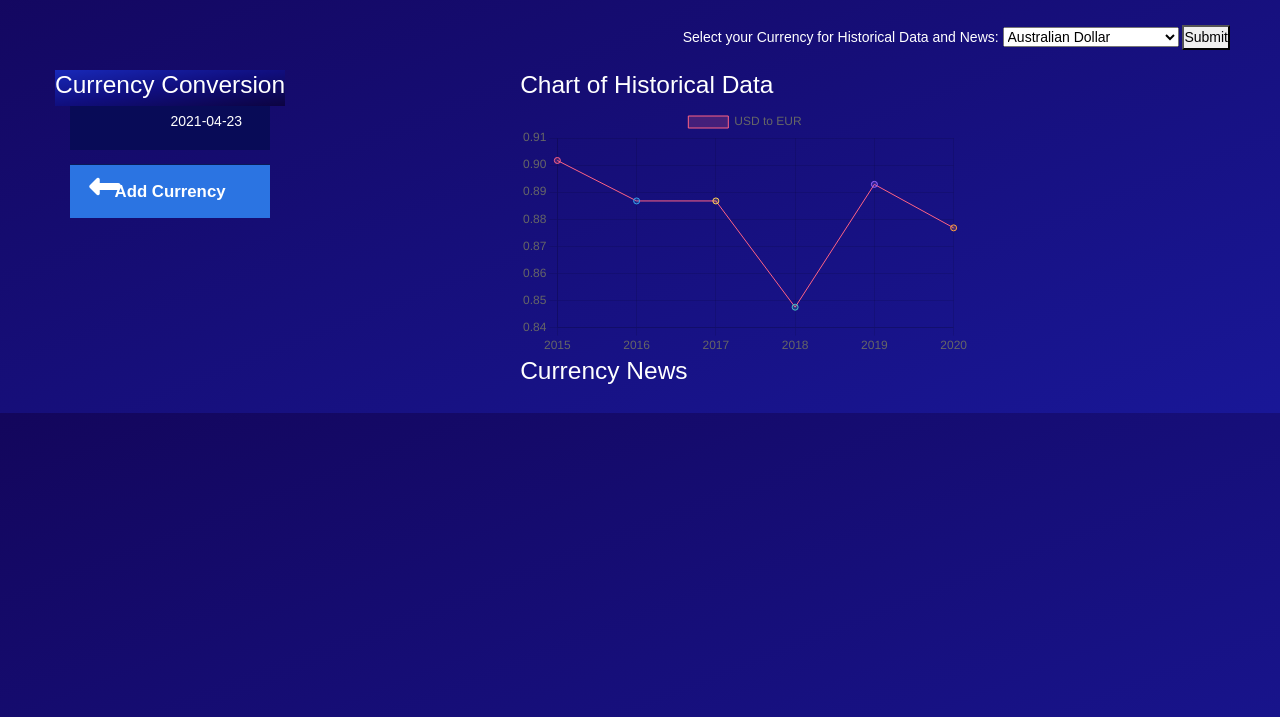
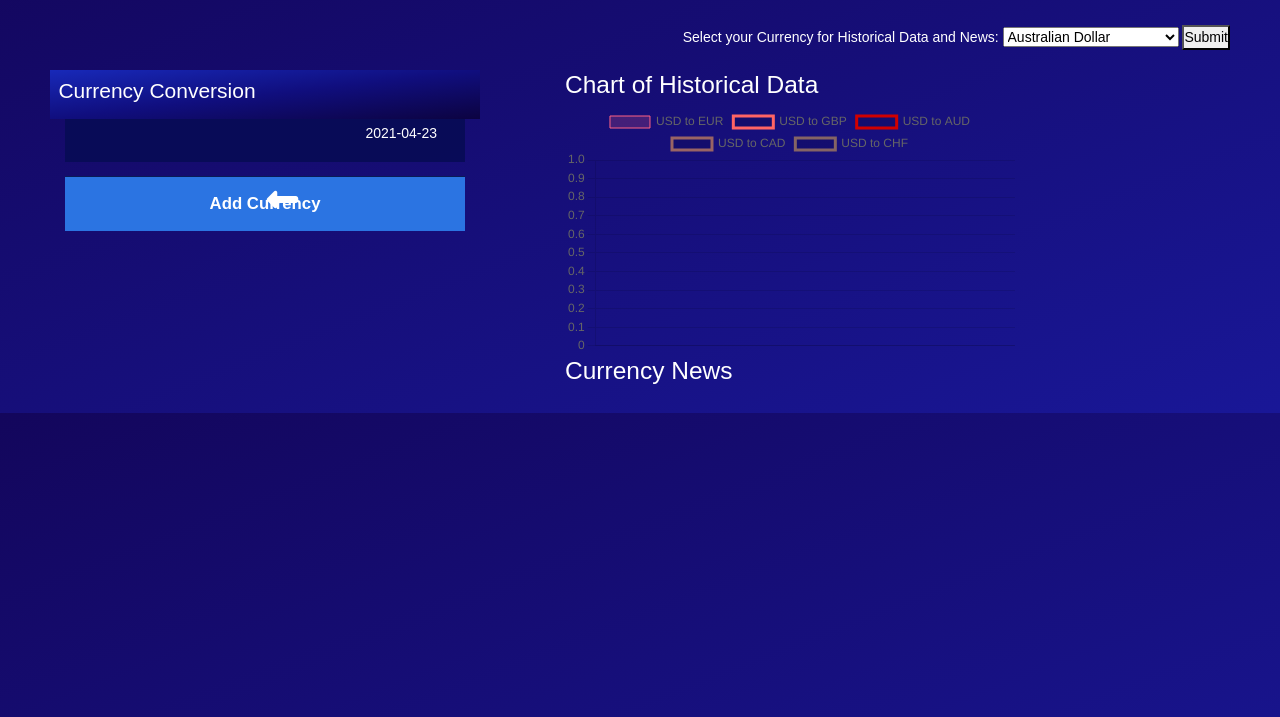
Before and after one commit to amaresch52/Project-1-Currency-Exchange, a plain HTML site: page index.html in a window 1280 px wide. Shown: the part 83-800 px from the top of the page. Drawn offline with nearby package versions, Linux system fonts and the light colour scheme; no server answers.

Commit message:
working againgit status!

```diff
--- a/assets/graph.js
+++ b/assets/graph.js
@@ -1,70 +1,134 @@
+var urlYear = [
+  "2017-04-01",
+  "2018-04-01",
+  "2019-04-01",
+  "2020-04-01",
+  "2021-04-01",
+];
+var rateEUR = [];
+var rateGBP = [];
+var rateAUD = [];
+var rateCAD = [];
+var rateCHF = [];
+var chartDate = [];
+var apiYear;
+var myChart;
+async function createChart() {
+  await chart();
 
-function chart(){
-  var ctx = document.getElementById('myChart').getContext('2d');
-var myChart = new Chart(ctx, {
-    type: 'line',
-    data: {
-        labels: ['2015', '2016', '2017', '2018', '2019', '2020'],
-        datasets: [{
-            label: 'USD to EUR',
-            data: [.901699, .886758, .886758, .847541, .892882, .876819],
-            backgroundColor: [
-                'rgba(255, 99, 132, 0.2)',
-                'rgba(54, 162, 235, 0.2)',
-                'rgba(255, 206, 86, 0.2)',
-                'rgba(75, 192, 192, 0.2)',
-                'rgba(153, 102, 255, 0.2)',
-                'rgba(255, 159, 64, 0.2)'
-            ],
-            borderColor: [
-                'rgba(255, 99, 132, 1)',
-                'rgba(54, 162, 235, 1)',
-                'rgba(255, 206, 86, 1)',
-                'rgba(75, 192, 192, 1)',
-                'rgba(153, 102, 255, 1)',
-                'rgba(255, 159, 64, 1)'
-            ],
-            borderWidth: 1
-        }]
-    },
-    options: {
-        scales: {
-            y: {
-                beginAtZero: false
-            }
-        }
-    }
-});}
+  async function chart() {
+    await processApi();
 
-const url = //"https://api.currencyscoop.com/v1/timeseries?api_key=be59db5257683bb8fe032567b71cc01e&base=EUR&start_date=2021-01-01&end_date=2021-04-01"
+    var ctx = document.getElementById("myChart").getContext("2d");
+    var myChart = new Chart(ctx, {
+      type: "line",
+      data: {
+        labels: chartDate,
+        datasets: [
+          {
+            label: "USD to EUR",
+            data: rateEUR,
+            backgroundColor: "rgba(255, 99, 132, 0.2)",
 
-"http://api.exchangeratesapi.io/v1/2021-04-01?access_key=d3e53a748e74d26a4953371c48145316"
+            borderColor: "rgba(255, 99, 132, 1)",
+            borderWidth: 1,
+          },
+          {
+            label: "USD to GBP",
+            data: rateGBP,
+            pointBackgroundColor: "white",
+            borderColor: "rgba(360, 100, 100, 1)",
+          },
+          {
+            label: "USD to AUD",
+            data: rateAUD,
+            pointBackgroundColor: "white",
+            borderColor: "rgba(209, 0, 0, 1)",
+          },
 
-function histData(){
+          {
+            label: "USD to CAD",
+            data: rateCAD,
+            pointBackgroundColor: "white",
+            borderColor: "rgba(153, 100, 100, 1)",
+          },
+          {
+            label: "USD to CHF",
+            data: rateCHF,
+            pointBackgroundColor: "white",
+            borderColor: "rgba(133, 100, 100, 1)",
+          },
+        ],
+
+        options: {
+          scales: {
+            yAxes: {
+              ticks: {
+                stepSize: 0.01,
+                suggestedMin: 0,
+                beginAtZero: true,
+              },
+              title: {
+                text: "USD",
+
+                display: true,
+              },
+            },
+          },
+        },
+      },
+    });
+  }
+
+  function addData(chart, label, data) {
+    chart.data.labels.push(chartDate);
+    chart.data.datasets.forEach((dataset) => {
+      dataset.data.push(yearOne.rate);
+    });
+    chart.update();
+  }
+
+  function removeData(chart) {
+    chart.data.labels.pop();
+    chart.data.datasets.forEach((dataset) => {
+      dataset.data.pop();
+    });
+    chart.update();
+  }
+}
+
+async function processApi() {
+  urlYear.forEach(histData);
+
+  function histData(urlYear) {
+    const url =
+      "https://api.currencyscoop.com/v1/historical?api_key=be59db5257683bb8fe032567b71cc01e&base=USD&date=" +
+      urlYear;
+
     fetch(url)
-        .then(response => response.json())
-        .then(data => {
+      .then((response) => response.json())
+      .then((data) => {
+        dataGbp = { date: data.response.date, rate: data.response.rates.GBP };
+        dataEur = { date: data.response.date, rate: data.response.rates.EUR };
+        dataAud = { date: data.response.date, rate: data.response.rates.AUD };
+        dataCad = { date: data.response.date, rate: data.response.rates.CAD };
+        dataChf = { date: data.response.date, rate: data.response.rates.CHF };
 
+        rateEUR.push(parseFloat(dataEur.rate));
+        chartDate.push(dataEur.date);
+        rateGBP.push(parseFloat(dataGbp.rate));
+        rateAUD.push(parseFloat(dataAud.rate));
+        rateCAD.push(parseFloat(dataCad.rate));
+        rateCHF.push(parseFloat(dataChf.rate));
 
+        console.log(dataGbp);
+        console.log(dataEur);
+        console.log(dataAud);
+        console.log(dataCad);
+        console.log(dataChf);
+        console.log(data);
+      });
+  }
+}
 
-
-console.log(data)
-},
-
-
-
-
-
-
-
-
-//fetch('https://gnews.io/api/v4/top-headlines?&token=6dbe293da8ce6cc4220f504c0fdba18f')
-  //  .then(function (response) {
-      //  return response.json();
-   // })
-    //.then(function (data) {
-      //  console.log(data);
-    //});
-)}
-chart()
-histData()
+createChart();
--- a/assets/main.js
+++ b/assets/main.js
@@ -1,4 +1,6 @@
+
 // Global Variables
+/*Those variables are going to be displayed by default*/
 
 const addCurrencyBtn = document.querySelector(".add-currency-btn");
 
@@ -7,11 +9,13 @@ const hideCurrencyBtn = document.querySelector(".hide-currency-btn");
 const addCurrencyList = document.querySelector(".add-currency-list");
 const currenciesList = document.querySelector(".currencies");
 
-const dataURL = "https://api.exchangeratesapi.io/v1/latest?access_key=8d3f07c5151c6ada2088dfec247bdf82";
+const dataURL = "http://api.exchangeratesapi.io/v1/latest?access_key=8d3f07c5151c6ada2088dfec247bdf82";
 
-const initiallyDisplayedCurrencies = ["USD", "EUR", "GBP", "JPY", "RUB"];
+const initiallyDisplayedCurrencies = ["USD", "EUR", "GBP", /*"JPY", "RUB"*/];
 let baseCurrency;
 let baseCurrencyAmount;
+
+//Currency array Object
 
 let currencies = [
   {
@@ -240,7 +244,7 @@ function addCurrencyListClick(event) {
 }
 
 currenciesList.addEventListener("click", currenciesListClick);
-
+/* The parentnode is the list Items in the variable   */
 function currenciesListClick(event) {
   if(event.target.classList.contains("close")) {
     const parentNode = event.target.parentNode;
@@ -289,6 +293,8 @@ function currenciesListInputChange(event) {
   }
 }
 
+
+/*blur and event */
 currenciesList.addEventListener("focusout", currenciesListFocusOut);
 
 function currenciesListFocusOut(event) {
@@ -297,13 +303,18 @@ function currenciesListFocusOut(event) {
   else event.target.value = Number(inputValue).toFixed(4);
 }
 
+
 currenciesList.addEventListener("keydown", currenciesListKeyDown);
 
 function currenciesListKeyDown(event) {
   if(event.key==="Enter") event.target.blur();
 }
 
-// Auxiliary Functions
+
+/* Auxiliary Functions.
+I choose adjacentHTML instead of using
+innerHTML, cuz adjenct does not corrupt the element inside
+for and is faster*/
 
 function populateAddCyrrencyList() {
   for(let i=0; i<currencies.length; i++) {
@@ -316,6 +327,11 @@ function populateAddCyrrencyList() {
   }
 }
 
+
+/*For each currency in the initiallyDisplayedCurrencies array
+we wont to find the corresponding currency objet from the
+currencies array in the variable called currency, using the find mwthod.
+ and we add currencies to the currency list*/
 function populateCurrenciesList() {
   for(let i=0; i<initiallyDisplayedCurrencies.length; i++) {
     const currency = currencies.find(c => c.abbreviation===initiallyDisplayedCurrencies[i]);
@@ -323,6 +339,8 @@ function populateCurrenciesList() {
   }
 }
 
+/* This fonction add new currencies to the currency list
+   the base currency and the rate putting 4 decimals*/
 function newCurrenciesListItem(currency) {
   if(currenciesList.childElementCount===0) {
     baseCurrency = currency.abbreviation;
@@ -338,6 +356,12 @@ function newCurrenciesListItem(currency) {
   const exchangeRate = currency.abbreviation===baseCurrency ? 1 : (currency.rate/baseCurrencyRate).toFixed(4);
   const inputValue = baseCurrencyAmount ? (baseCurrencyAmount*exchangeRate).toFixed(4) : "";
 
+
+  /*Currency abbreviation, currency flag,
+  currency symbol, if base currency amount is not 0
+  then is going to be false value if is not 0 it would be
+  baseCurrencyAmount*exchangeRate with 4 decimals, otherwise
+  would be an empty string*/
   currenciesList.insertAdjacentHTML(
     "beforeend",
     `<li class="currency ${currency.abbreviation===baseCurrency ? "base-currency" : ""}" id=${currency.abbreviation}>
@@ -352,11 +376,20 @@ function newCurrenciesListItem(currency) {
   );
 }
 
+/* We wont to fetch data from the data URL, after
+get the response we want to apply the JSON, in case of an error
+we want to catch the error   */
 fetch(dataURL)
   .then(res => res.json())
   .then(data => {
-    document.querySelector(".date").textContent = data.date;
+    document.querySelector(".date").textContent = data.date  /*.split(".").reverse().join("."): If we want to change date format*/
+
+    /* Since EURO is the best currency wont be in data.rate
+    so we cxreate one for that  */
     data.rates["EUR"] = 1;
+
+    /* We use the filter method, to keep
+    only keep the currencies which exist as a key*/
     currencies = currencies.filter(currency => data.rates[currency.abbreviation]);
     currencies.forEach(currency => currency.rate = data.rates[currency.abbreviation]);
     console.log(currencies)
--- a/assets/style.css
+++ b/assets/style.css
@@ -63,19 +63,20 @@ a:active {
     overflow-x: hidden;
     position: relative;
     user-select: none;
-    left: 20px;
+    left: 15px;
 }
+
+
 
 .row {
     background-image: linear-gradient(to bottom right, rgb(24, 41, 185), rgb(16, 14, 126), rgb(12, 3, 65));
-    /* background-color: rgb(6, 7, 83); */
     text-align: center;
-
+    padding: 0.60rem;
 }
 
 
 .row h1 {
-    font-size: 1.75rem;
+    font-size: 1.50rem;
 }
 
 
@@ -95,7 +96,7 @@ a:active {
 #right-column {
     float:left;
     position:relative;
-    margin-left:250px;
+    margin-left:100px;
 }
 
 .news {
@@ -107,11 +108,7 @@ a:active {
  border-style: solid;
  border-width: 1px;
  border-radius: 3px;
-
-
 }
-
-
 
 ul.currencies {
     height: calc(100vh - 40px - 100px - 40px -58px);
@@ -120,18 +117,23 @@ ul.currencies {
     overflow-y: auto;
 }
 
+
 ul.currencies li {
     background-color: rgb(193, 219, 240);
-    border-radius: 5px;
+    color: rgba(7, 12, 85, 0.911);
+    border-radius: 2px;
     list-style: none;
-    padding: 1rem 1rem 0.75rem 1rem;
+    /* padding: 1rem 1rem 0.75rem 1rem; */
+    padding: 0.8px;
     margin-bottom: 1rem;
     position: relative;
 }
 
+
 ul.currencies li:last-child {
     margin-bottom : 0;
 }
+
 
 ul.currencies li.base-currency {
     background-color: rgb(203, 226, 248);
@@ -148,28 +150,30 @@ ul.currencies li.base-currency {
 
 .info {
     display: inline-block;
-    width: 78%;
+    width: 76%;
+    padding: 7px;
 }
 
 
 .info .input span {
     font-size: 1.5rem;
     display: inline-block;
-    width: 4rem;
+    width: 2.5rem;
     text-align: center;
+    padding: 0.01rem;
 }
 
 
 .info .input input {
-    font-size: 1.5rem;
-    width: 78%;
+    font-size: 1.3rem;
+    width: 74%;
     background-color: transparent;
-    border: 2px solid #ffffff;
+    border: 2px solid rgba(7, 12, 85, 0.911);
     border-radius: 5px;
-    color: #ffffff;
-    padding: 0.3rem;
-    margin-bottom: 0.75rem;
-
+    /* color: #ffffff; */
+    /* padding: 0.3rem; */
+    margin-bottom: 0.05rem;
+    margin-left: 0.80rem;
 }
 
 .info .currency-name {
@@ -177,11 +181,12 @@ ul.currencies li.base-currency {
     font-weight: bold;
     margin-bottom: 0.5rem;
     margin-left: 4rem;
+    /* padding: 10px; */
 }
 
 
 .info .base-currency-rate {
-    font-size: 0.8rem;
+    font-size: 0.7rem;
     margin-left: 4rem;
 }
 
@@ -203,7 +208,7 @@ ul.currencies li .close:hover {
 
 /*Scroll bar*/
 ul.currencies::-webkit-scrollbar {
-    width: 10px;
+    width: 12px;
 }
 
 
@@ -230,6 +235,8 @@ ul.add-currency-list li {
     list-style:none;
     padding: 0.75rem;
     border-bottom: 1px solid #ddd;
+    color: black;
+    background-color: rgb(217, 208, 243);
 }
 
 
@@ -261,7 +268,7 @@ ul.add-currency-list li span {
     border: none;
     border-top: 1px solid rgb(9, 27, 87);
     outline: none;
-    width: 100%;
+    width: 400px;
     cursor: pointer;
     transition: 1s;
     position: relative;
@@ -275,17 +282,26 @@ ul.add-currency-list li span {
     font-size: 2rem;
     opacity: 0;
     transition: all 0.25s;
+    width: 100%;
 }
 
 
 .add-currency-btn {
     background-color: rgb(43, 116, 226);
+    width: 400px;
 }
 
 
 .add-currency-btn i {
     opacity: 1;
     left: 1.25rem;
+    width: 100%;
+}
+
+
+.add-currency-list.open {
+    display: block;
+    width: 400px;
 }
 
 
@@ -298,11 +314,13 @@ display: block;
 /*add-currency-list and .add-currency-btn are siblings*/
 .add-currency-btn + ul.add-currency-list li:hover {
     left: 0;
+    width: 100%;
 }
 
 
 .add-currency-btn + ul.add-currency-list li:hover {
     background-color: #ddd;
+    width: 100%;
 }
 
 
```
Also changed, not shown: index.html (+7 -3 lines).
